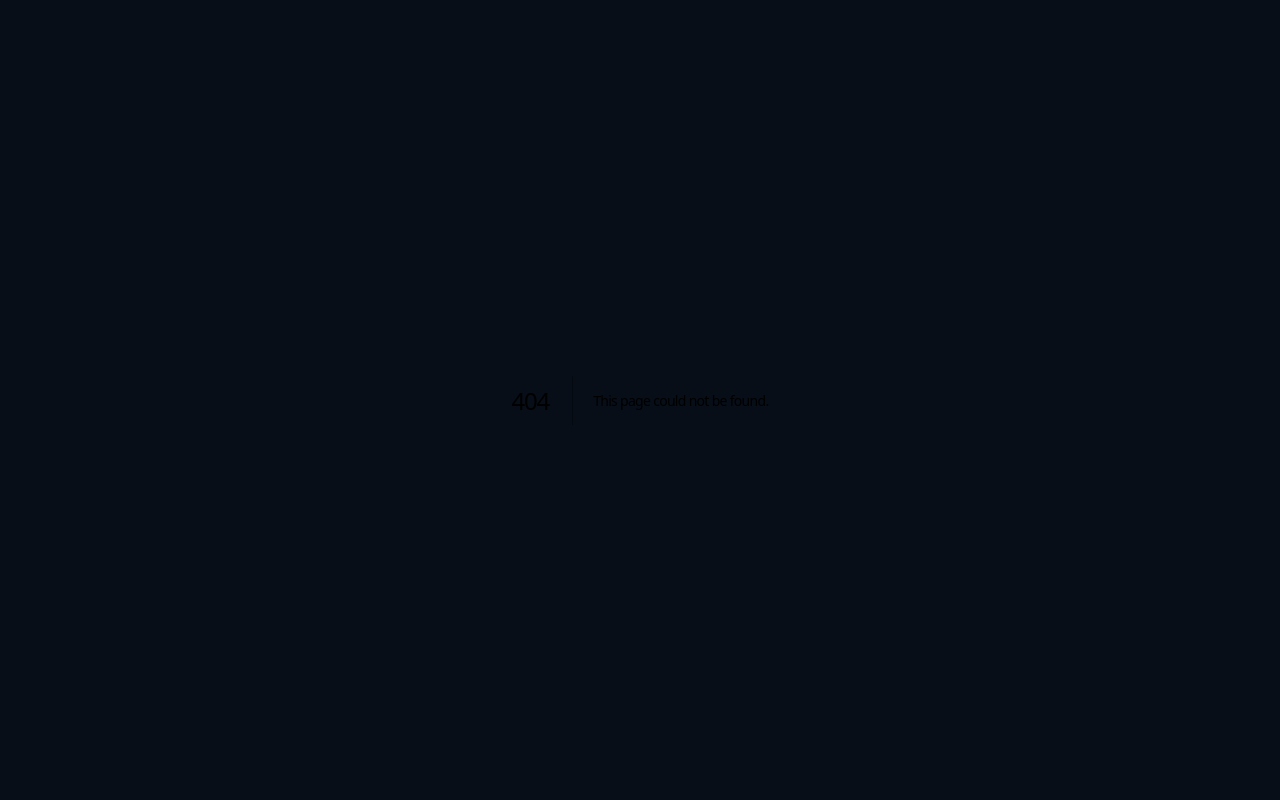
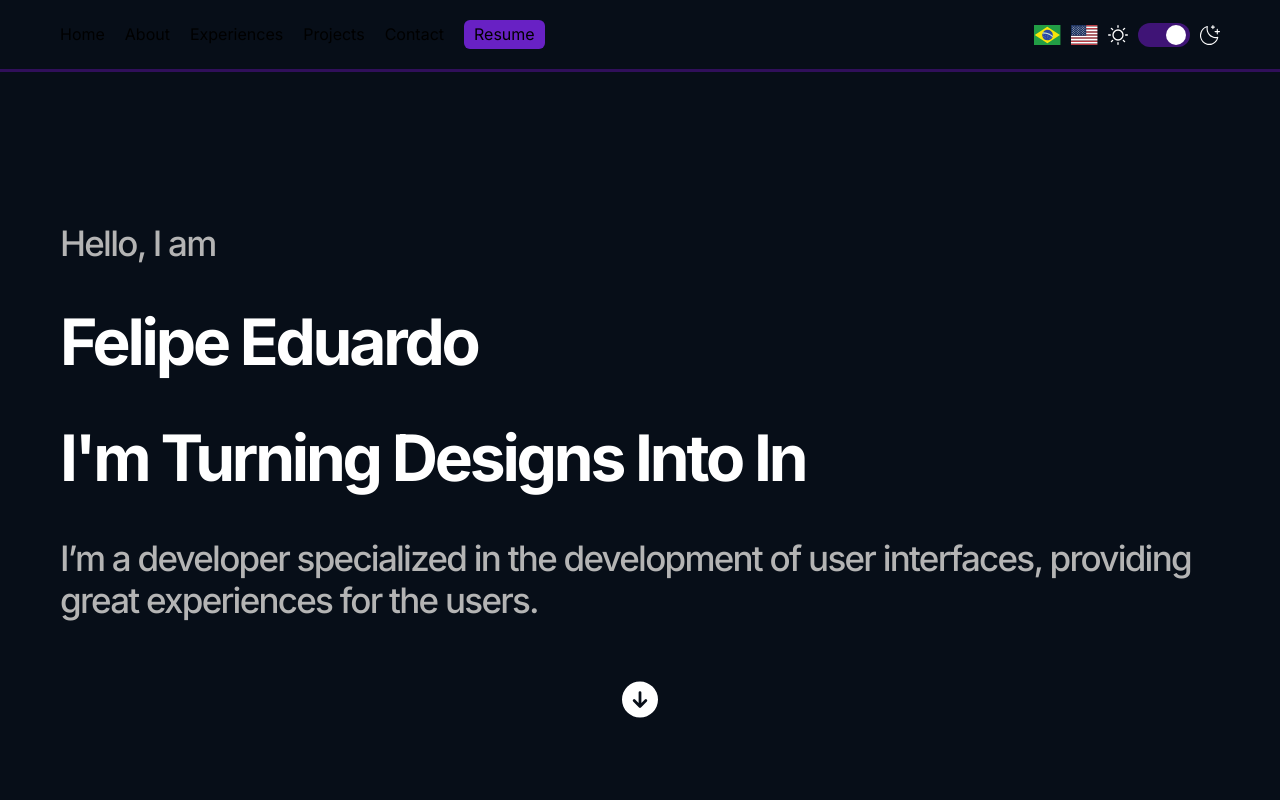
Before and after one commit to Felpezs/Portfolio, a Next.js app: page /en-US in a window 1280 px wide. Before the commit this address had no page. Shown: the top 800 px of the page. Built offline with nearby package versions, Linux system fonts and the light colour scheme.

Commit message:
feat: adding translation module

```diff
--- a/app/layout.tsx
+++ b/app/[lang]/layout.tsx
@@ -1,11 +1,16 @@
 import type { Metadata } from "next";
 import { Inter } from "next/font/google";
 import "./globals.css";
+import { i18n, type Locale } from "../../i18n-config";
 
 const inter = Inter({
   weight: ["700", "600", "500", "400"],
   subsets: ["latin"],
 });
+
+export async function generateStaticParams() {
+  return i18n.locales.map((locale) => ({ lang: locale }));
+}
 
 export const metadata: Metadata = {
   title: "Portfolio",
@@ -15,11 +20,13 @@ export const metadata: Metadata = {
 
 export default function RootLayout({
   children,
+  params,
 }: Readonly<{
   children: React.ReactNode;
+  params: { lang: Locale };
 }>) {
   return (
-    <html lang="en">
+    <html lang={params.lang}>
       <head>
         <meta name="viewport" content="width=device-width, initial-scale=1" />
       </head>
--- a/app/page.tsx
+++ b/app/[lang]/page.tsx
@@ -1,22 +1,29 @@
 import Image from "next/image";
 import Navbar from "@/components/Navbar/Navbar";
 import About from "@/components/About";
-import Experiences from "../components/Experiences";
-import Projects from "../components/Projects/Projects";
-import Contact from "../components/Contact/Contact";
-import Footer from "../components/Footer";
-import Home from "@/components/Hero";
+import Experiences from "../../components/Experiences";
+import Projects from "../../components/Projects/Projects";
+import Contact from "../../components/Contact/Contact";
+import Footer from "../../components/Footer";
+import { Locale } from "@/i18n-config";
+import { getDictionary } from "@/get-dictionary";
+import Hero from "@/components/Hero";
 
-export default function HomePage() {
+export default async function HomePage({
+  params: { lang },
+}: {
+  params: { lang: Locale };
+}) {
+  const dictionary = await getDictionary(lang);
   return (
     <main>
-      <Navbar />
+      <Navbar dictionary={dictionary.navbar} />
       <div className="grid auto-cols-max grid-cols-4 gap-x-1 px-2 md:grid-cols-8 md:px-3 lg:grid-cols-12 [&>*:not(:first-child):not(last-child)]:mb-5">
         <section
           id="home"
           className="col-span-full mt-[80px] flex h-screen flex-col justify-center gap-y-1"
         >
-          <Home />
+          <Hero dictionary={dictionary.hero} />
         </section>
         <section
           id="about"
@@ -30,23 +37,23 @@ export default function HomePage() {
             className="mx-auto hidden lg:col-span-5 lg:block"
           />
           <div className="col-span-full flex flex-col items-center gap-2 lg:col-span-7 lg:items-start">
-            <About />
+            <About dictionary={dictionary.about} />
           </div>
         </section>
         <section
           id="experiences"
           className="col-span-full grid grid-cols-subgrid"
         >
-          <Experiences />
+          <Experiences dictionary={dictionary.experiences} lang={lang} />
         </section>
         <section id="projects" className="col-span-full">
-          <Projects />
+          <Projects dictionary={dictionary.projects} lang={lang} />
         </section>
         <section id="contact" className="col-span-full">
-          <Contact />
+          <Contact dictionary={dictionary.contact}/>
         </section>
       </div>
-      <Footer />
+      <Footer dictionary={dictionary.footer}/>
     </main>
   );
 }
--- /dev/null
+++ b/dictionaries/en.json
@@ -0,0 +1,56 @@
+{
+  "navbar": {
+    "about": "About",
+    "projects": "Projects",
+    "experiences": "Experiences",
+    "contact": "Contact",
+    "resume": "Resume"
+  },
+  "hero": {
+    "presentation": "Hello, I am",
+    "typewriterStatic": "I am",
+    "typewriterDynamic": [
+      "Software Developer",
+      "Tech Enthusiast",
+      "Frontend Developer",
+      "Turning Designs Into Interactive Experiences"
+    ],
+    "description": "I’m a developer specialized in the development of user interfaces, providing great experiences."
+  },
+  "about": {
+    "title": "About Me",
+    "content": [
+      "Hello, I'm Felipe Eduardo, a Frontend developer. I hold a Bachelor's degree in Information Systems from the School of Technology - UNICAMP. With over 4 years of experience in development, I am currently focused on creating exceptional interfaces for global users.",
+      "I am passionate about assisting individuals in solving their problems and continuously exploring new technologies and methodologies to address challenges.",
+      "What truly motivates me is the realization that my expertise is making a positive impact on others' lives!"
+    ],
+    "button": "Check my Projects"
+  },
+  "experiences": {
+    "title": "Experiences"
+  },
+  "projects": {
+    "title": "Projects",
+    "subtitle": "What I've been building",
+    "button": "See more"
+  },
+  "contact": {
+    "title": "Interested in working with me ?",
+    "description": [
+      "I’m always looking forward for new opportunities. Send an email to",
+      "or reach me out in a social media."
+    ],
+    "form": {
+      "name": "Name",
+      "message": "Your message",
+      "button": "Send"
+    }
+  },
+  "footer": {
+    "description": [
+      "Designed in",
+      "and developed in Visual Studio Code. Built with",
+      "and"
+    ]
+  }
+}
--- /dev/null
+++ b/dictionaries/pt.json
@@ -0,0 +1,56 @@
+{
+  "navbar": {
+    "about": "Sobre",
+    "projects": "Projetos",
+    "experiences": "Experiências",
+    "contact": "Contato",
+    "resume": "Currículo"
+  },
+  "hero": {
+    "presentation": "Olá, eu sou",
+    "typewriterStatic": "Eu sou",
+    "typewriterDynamic": [
+      "Desenvolvedor de Software",
+      "Entusiasta de Tecnologia",
+      "Desenvolvedor Frontend",
+      "Especialista em Transformar Designs em Realidade."
+    ],
+    "description": "Eu sou um desenvolvedor especializado no desenvolvimento de interfaces de usuário, proporcionando ótimas experiências."
+  },
+  "about": {
+    "title": "Sobre Mim",
+    "content": [
+      "Olá, sou Felipe Eduardo, desenvolvedor Frontend. Graduado em Sistemas de Informação pela Escola de Tecnologia - UNICAMP. Com mais de 4 anos de experiência em desenvolvimento, estou atualmente focado em criar interfaces excepcionais para usuários globais.",
+      "Sou apaixonado por ajudar pessoas a resolverem seus problemas e estou constantemente explorando novas tecnologias e metodologias para enfrentar desafios.",
+      "O que verdadeiramente me motiva é perceber que minha experiência está causando um impacto positivo na vida de outras pessoas!"
+    ],
+    "button": "Conheça Meus Projetos"
+  },
+  "experiences": {
+    "title": "Experiências"
+  },
+  "projects": {
+    "title": "Projetos",
+    "subtitle": "O que estive construindo",
+    "button": "Veja Mais"
+  },
+  "contact": {
+    "title": "Interessado em trabalhar comigo ?",
+    "description": [
+      "Eu sempre estou procurando por novas oportunidades. Mande um email para",
+      "ou entre em contato em uma rede social."
+    ],
+    "form": {
+      "name": "Nome",
+      "message": "Sua mensagem",
+      "button": "Enviar"
+    }
+  },
+  "footer": {
+    "description": [
+      "Design feito no",
+      "e desenvolvido no Visual Studio Code. Construído com",
+      "e"
+    ]
+  }
+}
--- /dev/null
+++ b/get-dictionary.ts
@@ -0,0 +1,12 @@
+import "server-only";
+import type { Locale } from "./i18n-config";
+
+const dictionaries = {
+  "en-US": () =>
+    import("./dictionaries/en.json").then((module) => module.default),
+  "pt-BR": () =>
+    import("./dictionaries/pt.json").then((module) => module.default),
+};
+
+export const getDictionary = async (locale: Locale) =>
+  dictionaries[locale]?.() ?? dictionaries["pt-BR"]();
--- /dev/null
+++ b/i18n-config.ts
@@ -0,0 +1,6 @@
+export const i18n = {
+  defaultLocale: "pt-BR",
+  locales: ["en-US", "pt-BR"],
+} as const;
+
+export type Locale = (typeof i18n)["locales"][number];
--- a/package.json
+++ b/package.json
@@ -9,7 +9,9 @@
     "lint": "next lint"
   },
   "dependencies": {
+    "@formatjs/intl-localematcher": "^0.5.4",
     "@types/react-responsive": "^8.0.8",
+    "negotiator": "^0.6.3",
     "next": "14.1.0",
     "nodemailer": "^6.9.13",
     "react-dom": "^18",
@@ -17,6 +19,7 @@
     "react-simple-typewriter": "^5.0.1"
   },
   "devDependencies": {
+    "@types/negotiator": "^0.6.3",
     "@types/node": "^20",
     "@types/react": "^18",
     "@types/react-dom": "^18",
```
Also changed, not shown: middleware.ts (added, +56 -0 lines), app/[lang]/globals.css (renamed from app/globals.css), 1 other file (tests, documents, lock files or other folders).
